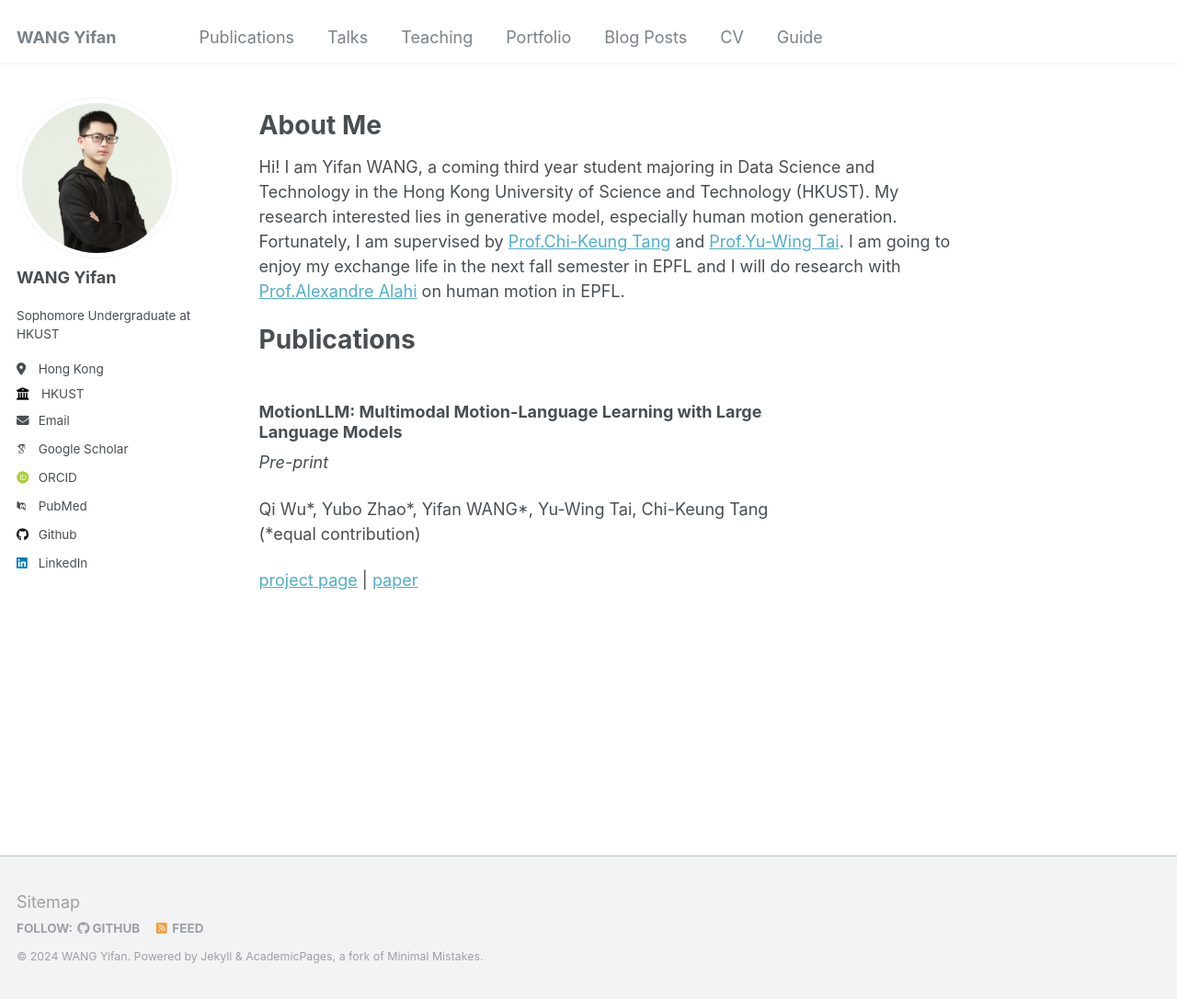
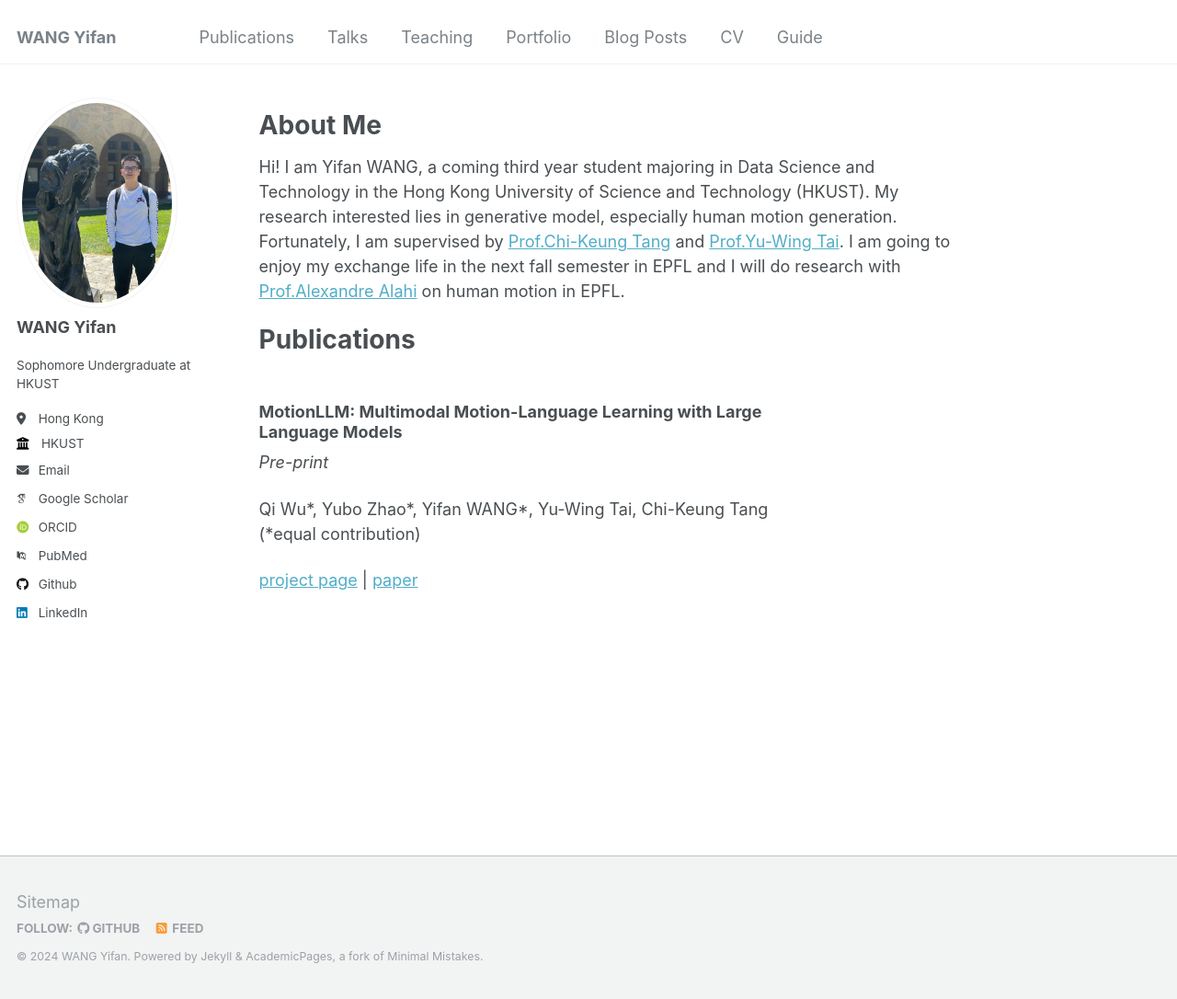
Before and after one commit to wangyifanust/wangyifanust.github.io, a Jekyll site: the page built from _pages/about.md, in a window 1280 px wide and 1086 px high. Shown: the whole window at 92% size. Built offline with Jekyll 4.4.1, drawn with Linux system fonts in a browser that asks for light colours; some web fonts are replaced.

Commit message:
Update _config.yml change photo

```diff
--- a/_config.yml
+++ b/_config.yml
@@ -21,7 +21,7 @@ repository               : "academicpages/academicpages.github.io"
 #               Additional customization can be done by editing /_includes/author-profile.html
 author:
   # Biographic information
-  avatar           : "1696659338973.jpeg"
+  avatar           : "Weixin Image_20240818205805.jpg"
   name             : "WANG Yifan"
   pronouns         : # example: "she/her"
   bio              : "<p>Sophomore Undergraduate at HKUST</p>"
```
